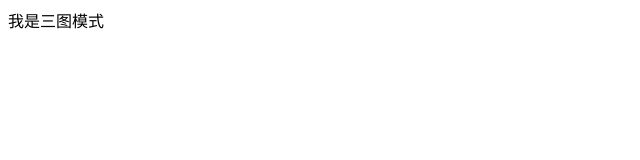
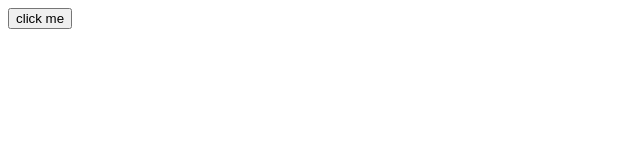
Before and after one commit to theseventhman/react-basic, a React (Create React App) app: page / in a window 1280 px wide. Shown: the top 160 px of the page, without its empty margins (0-640 px from the left). Built offline with nearby package versions, Linux system fonts and the light colour scheme.

Commit message:
day01-08 事件绑定

```diff
--- a/src/App.js
+++ b/src/App.js
@@ -1,29 +1,16 @@
 
 // 项目的根组件
 // App -> index.js -> public/index.html(root)
-
-const articleType = 3;
-
-// 定义核心函数 （根据文章类型返回不同的JSX模板）
-
-function getArticleTem(){
-  if(articleType ==0){
-    return <div>我是无图文章</div>
-  } else if(articleType ==1){
-    return <div>我是单图模式</div>
-  } else {
-     return <div>我是三图模式</div>
+function App() {
+  const handleClick = (name,e) =>{
+    console.log('button被点击了',name,e)
   }
-}
-
-
-function App() {
   return (
     <div className="App">
-     {/* 调用函数渲染不同的模板 */}
-     {getArticleTem()}
+      <button onClick={(e)=>handleClick('jack',e)}>click me</button>
+
     </div>
-  );
+  )
 }
 
 export default App;
```
